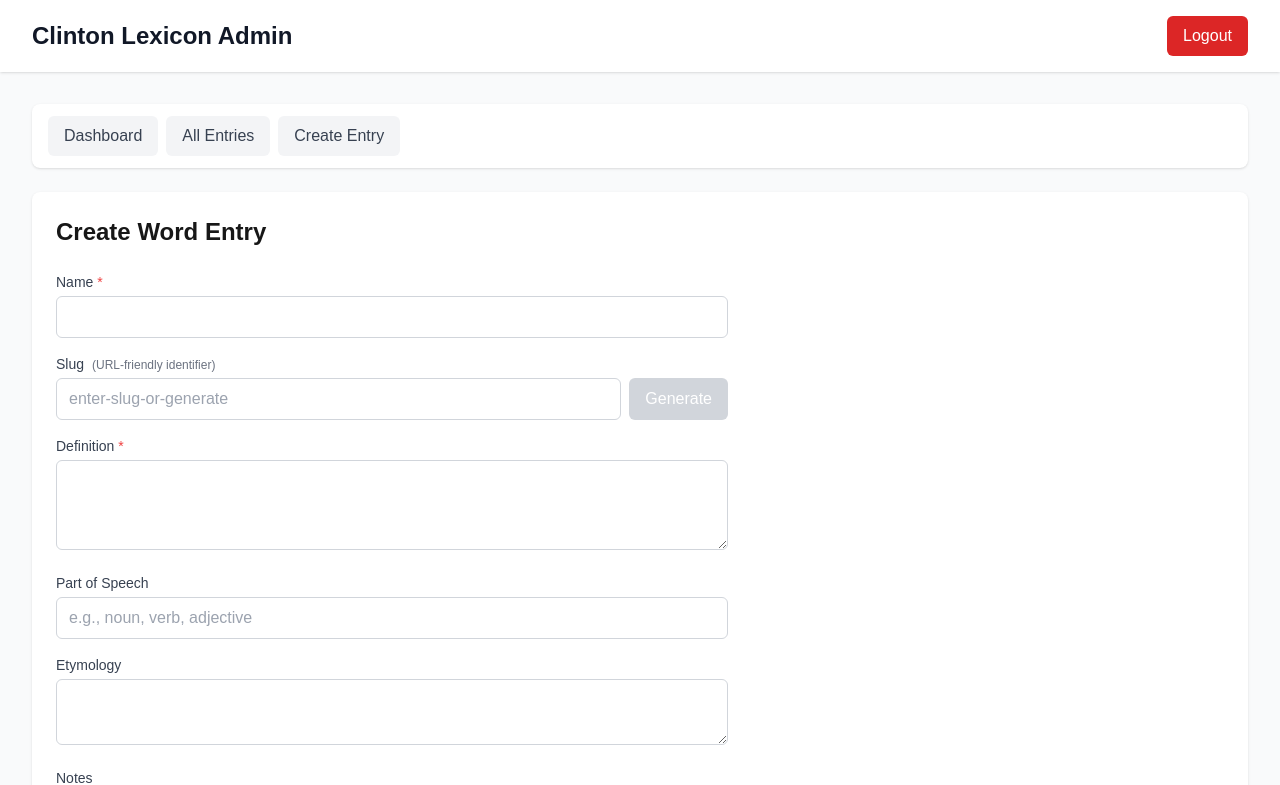
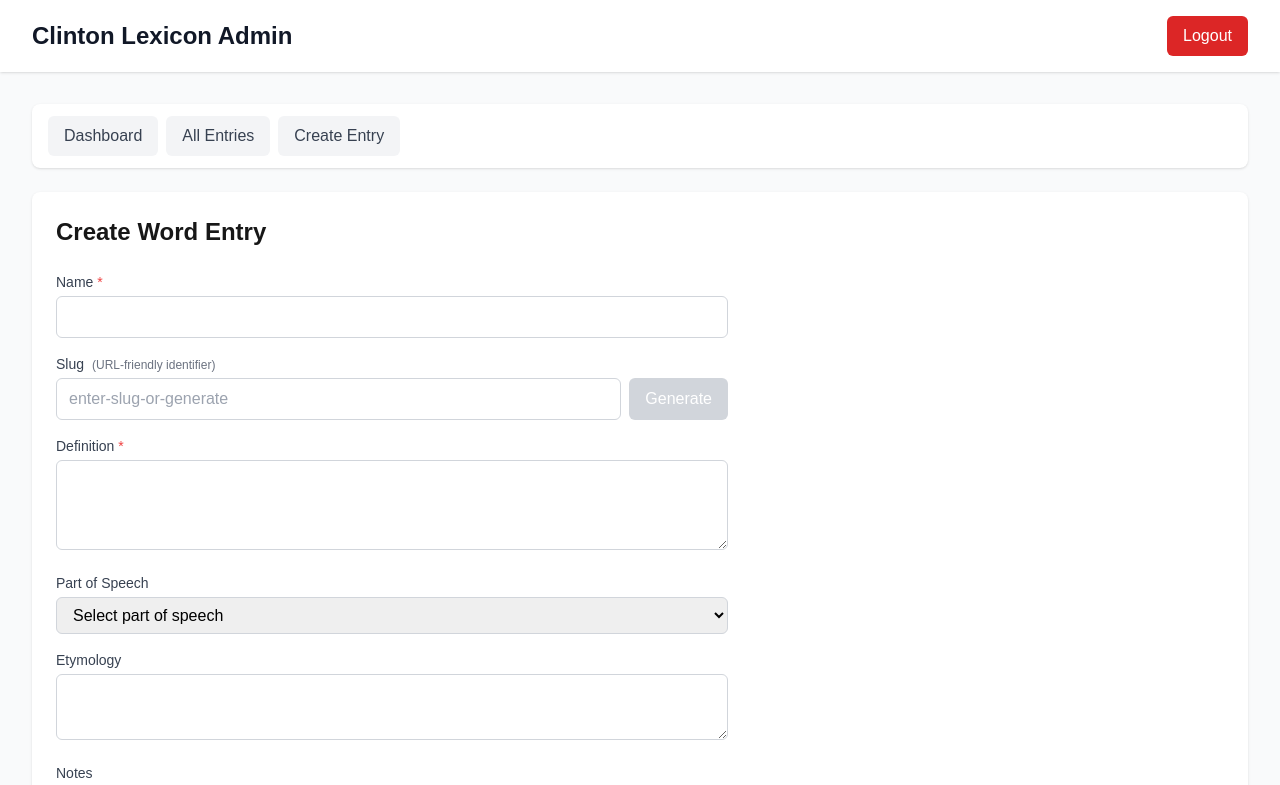
Before and after one commit to roadlittledawn/web-wtq, a Next.js app: page /admin/entries/create/word in a window 1280 px wide. Shown: the top 785 px of the page. Built offline with nearby package versions, Linux system fonts and the light colour scheme; no server answers; sample sign-in values are in the browser's storage.

Commit message:
feat: change part of speech to dropdown with enumerated options

```diff
--- a/components/WordForm.tsx
+++ b/components/WordForm.tsx
@@ -46,7 +46,9 @@ export default function WordForm({
   const [isSubmitting, setIsSubmitting] = useState(false);
 
   const handleChange = (
-    e: React.ChangeEvent<HTMLInputElement | HTMLTextAreaElement>
+    e: React.ChangeEvent<
+      HTMLInputElement | HTMLTextAreaElement | HTMLSelectElement
+    >
   ) => {
     const { name, value } = e.target;
     setFormData((prev) => ({ ...prev, [name]: value }));
@@ -177,16 +179,22 @@ export default function WordForm({
         >
           Part of Speech
         </label>
-        <input
-          type="text"
+        <select
           id="partOfSpeech"
           name="partOfSpeech"
           value={formData.partOfSpeech}
           onChange={handleChange}
           disabled={isSubmitting}
-          placeholder="e.g., noun, verb, adjective"
           className="w-full px-3 py-2 border border-gray-300 rounded-md focus:outline-none focus:ring-2 focus:ring-blue-500 disabled:bg-gray-100"
-        />
+        >
+          <option value="">Select part of speech</option>
+          <option value="noun">noun</option>
+          <option value="pronoun">pronoun</option>
+          <option value="verb">verb</option>
+          <option value="adjective">adjective</option>
+          <option value="adverb">adverb</option>
+          <option value="interjection">interjection</option>
+        </select>
       </div>
 
       <div>
```
